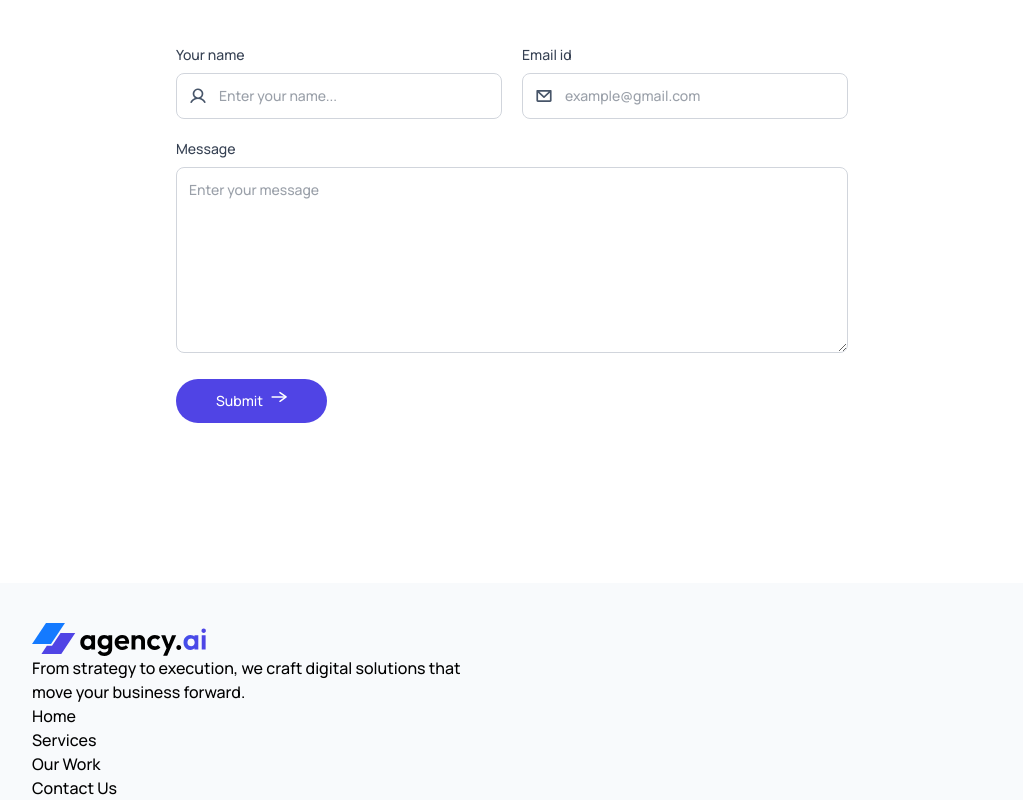
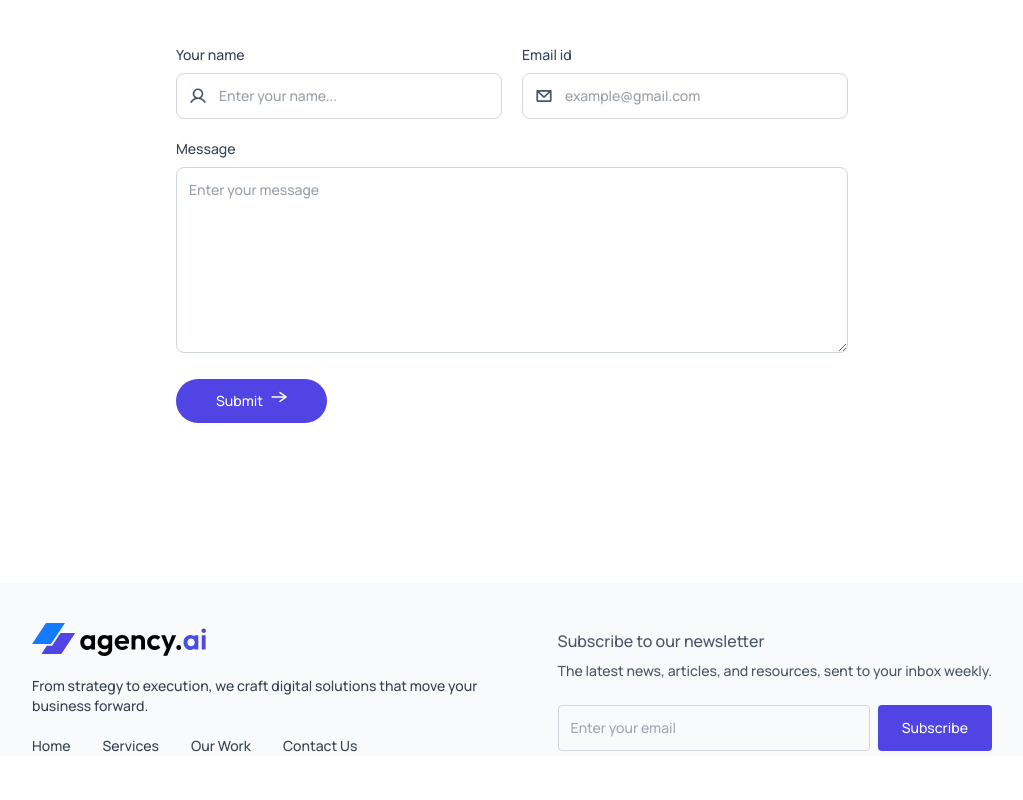
Before and after one commit to abhishek-devop01/agency-app, a React (Vite) app: page / in a window 1280 px wide. Shown: the part 3258-4058 px from the top of the page, without its empty margins (128-1151 px from the left). After the commit the page ends 4014 px from the top, so only its background shows below. Built offline with nearby package versions, Linux system fonts and the light colour scheme.

Commit message:
updated footer

```diff
--- a/src/App.jsx
+++ b/src/App.jsx
@@ -21,7 +21,7 @@ const App = () => {
       <OurWork />
       <Teams />
       <ContactUs />
-      <Footer />
+      <Footer theme={theme} />
     </div>
   )
 }
--- a/src/components/Footer.jsx
+++ b/src/components/Footer.jsx
@@ -1,18 +1,22 @@
 import React from "react";
 import assets from "../assets/assets";
 
-const Footer = () => {
+const Footer = ({ theme }) => {
   return (
     <div className="bg-slate-50 dark:bg-gray-900 pt-10 sm:pt-10 mt-20 sm:mt-40 px-4 sm:px-10 lg:px-24 xl:px-40">
       {/* footer top */}
       <div className="flex justify-between lg:items-center max-lg:flex-col gap-10">
-        <div>
-          <img src={assets.logo} className="w-32 sm:w-44" alt="" />
+        <div className="space-y-5 text-sm text-gray-700 dark:text-gray-400">
+          <img
+            src={theme === "dark" ? assets.logo_dark : assets.logo}
+            className="w-32 sm:w-44"
+            alt=""
+          />
           <p className="max-w-md">
             From strategy to execution, we craft digital solutions that move
             your business forward.
           </p>
-          <ul>
+          <ul className="flex gap-8">
             <li>
               <a className="hover:text" href="#hero">
                 Home
@@ -35,7 +39,22 @@ const Footer = () => {
             </li>
           </ul>
         </div>
-        <div></div>
+        <div className="text-gray-600 dark:text-gray-400">
+          <h3 className="font-semibold">Subscribe to our newsletter</h3>
+          <p className="text-sm mt-2 mb-6">
+            The latest news, articles, and resources, sent to your inbox weekly.
+          </p>
+          <div className="flex gap-2 text-sm">
+            <input
+              placeholder="Enter your email"
+              type="text"
+              className="w-full p-3 text-sm outline-none rounded dark:text-gray-200 bg-transparent border border-gray-300 dark:border-gray-500"
+            />
+            <button className="bg-primary text-white rounded px-6">
+              Subscribe
+            </button>
+          </div>
+        </div>
       </div>
     </div>
   );
```
